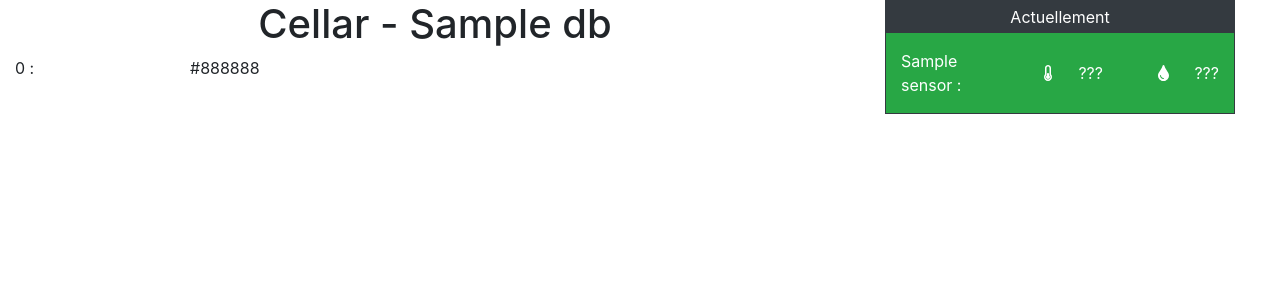
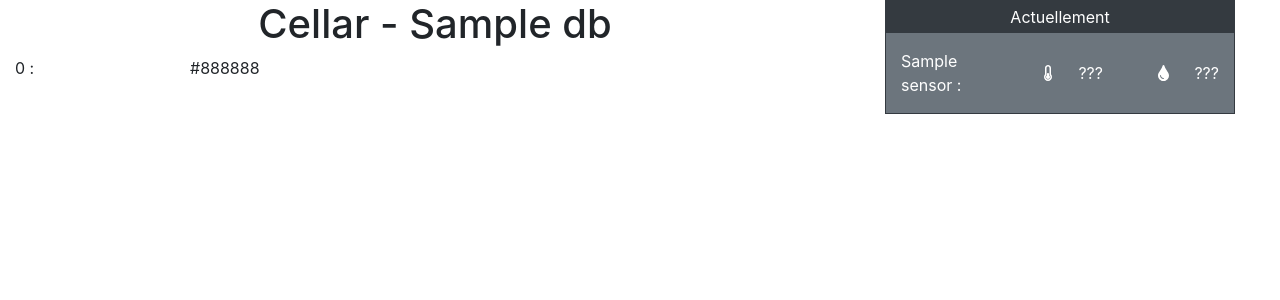
Before and after one commit to jarbey/cellar, a Symfony app: template templates/home.html.twig in a window 1280 px wide. Shown: the top 300 px of the page. Run offline with Twig, Linux system fonts and the light colour scheme; the template is opened without the code that fills it: most values are stand-ins (such as "Sample title", 1, 10 or a date in 2020); some libraries are stand-ins or nearby versions.

Commit message:
* Update

```diff
--- a/templates/home.html.twig
+++ b/templates/home.html.twig
@@ -21,15 +21,15 @@
 				<div class="col text-center" style="margin: auto">Actuellement</div>
 			</div>
 			{% for sensor in db.sensors %}
-			<div class="row text-white bg-success" style="display: flex; height: 5em" id="sensor_{{ sensor.id }}_temperature_state">
+			<div class="row text-white bg-secondary" style="display: flex; height: 5em">
 				<div class="col" style="display: flex; margin: auto">
 					{{ sensor.name }} :
 				</div>
-				<div class="col" style="display: flex; margin: auto">
+				<div class="col" style="display: flex; margin: auto" id="sensor_{{ sensor.id }}_temperature_state">
 					<div style="margin: auto"><i class="fa fa-thermometer-quarter" id="sensor_{{ sensor.id }}_temperature_icon"></i></div>
 					<div id="sensor_{{ sensor.id }}_temperature_value">???</div>
 				</div>
-				<div class="col" style="display: flex; margin: auto">
+				<div class="col" style="display: flex; margin: auto" id="sensor_{{ sensor.id }}_humidity_state">
 					<div style="margin: auto"><i class="fa fa-tint" id="sensor_{{ sensor.id }}_humidity_icon"></i></div>
 					<div id="sensor_{{ sensor.id }}_humidity_value">???</div>
 				</div>
```
